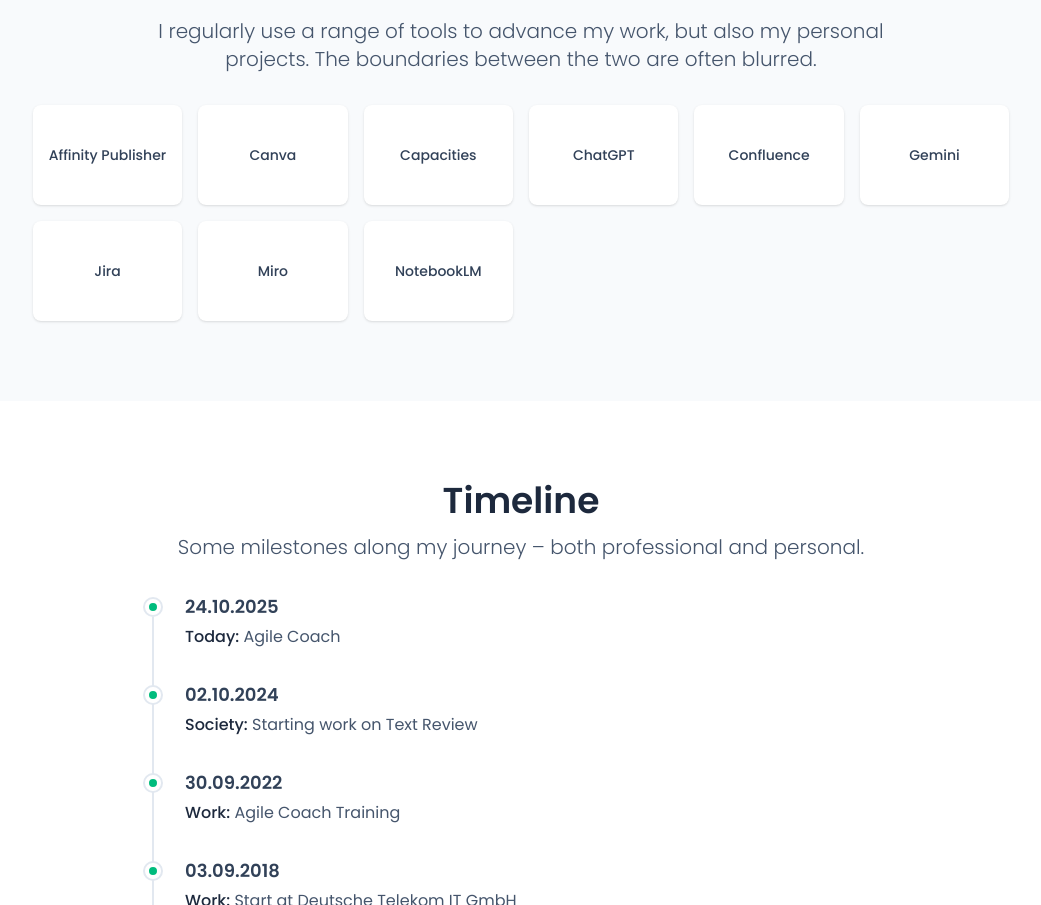
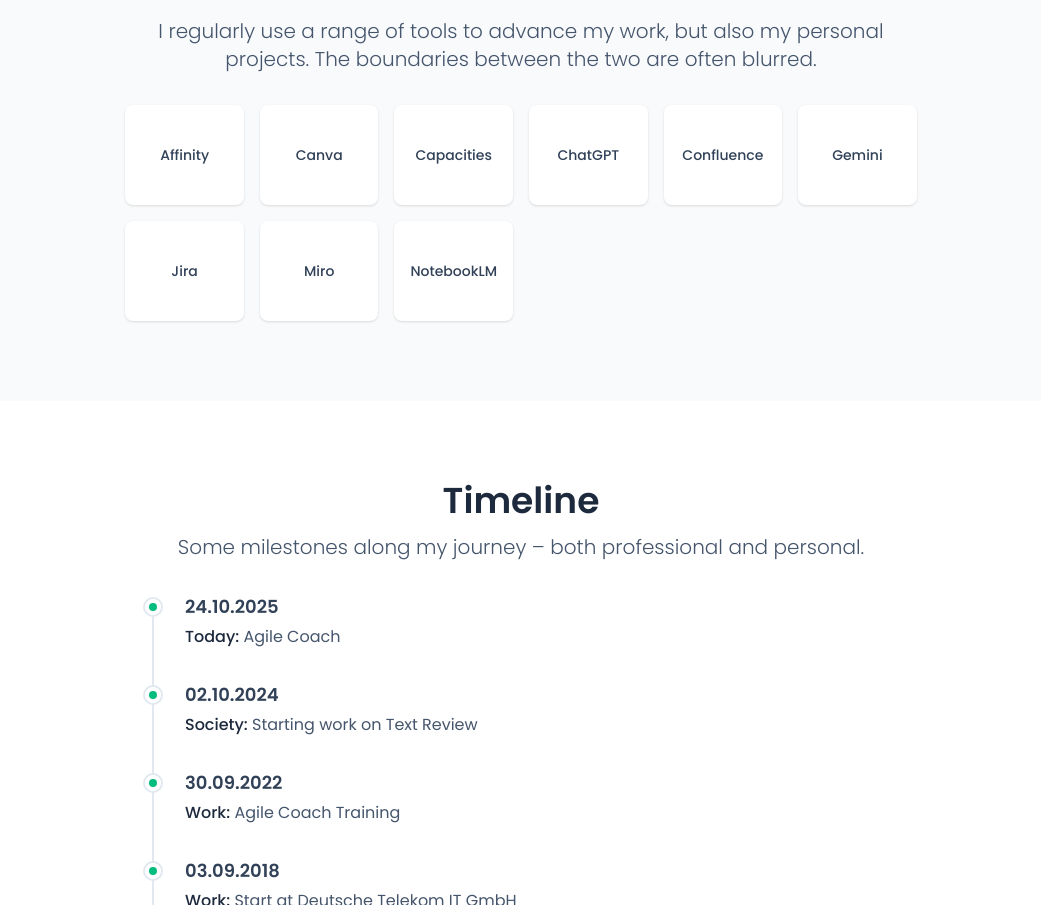
Before and after one commit to PJurke/philipjurke, a Next.js app: page / in a window 1280 px wide. Shown: the part 1155-2060 px from the top of the page, without its empty margins (119-1160 px from the left). Built offline with nearby package versions, Linux system fonts and the light colour scheme.

Commit message:
affinity renaming

```diff
--- a/app/_components/ToolsSection.tsx
+++ b/app/_components/ToolsSection.tsx
@@ -2,7 +2,7 @@
 
     // Die von dir genannte Liste
     const tools: string[] = [
-        "Affinity Publisher",
+        "Affinity",
         "Canva",
         "Capacities",
         "ChatGPT",
```
